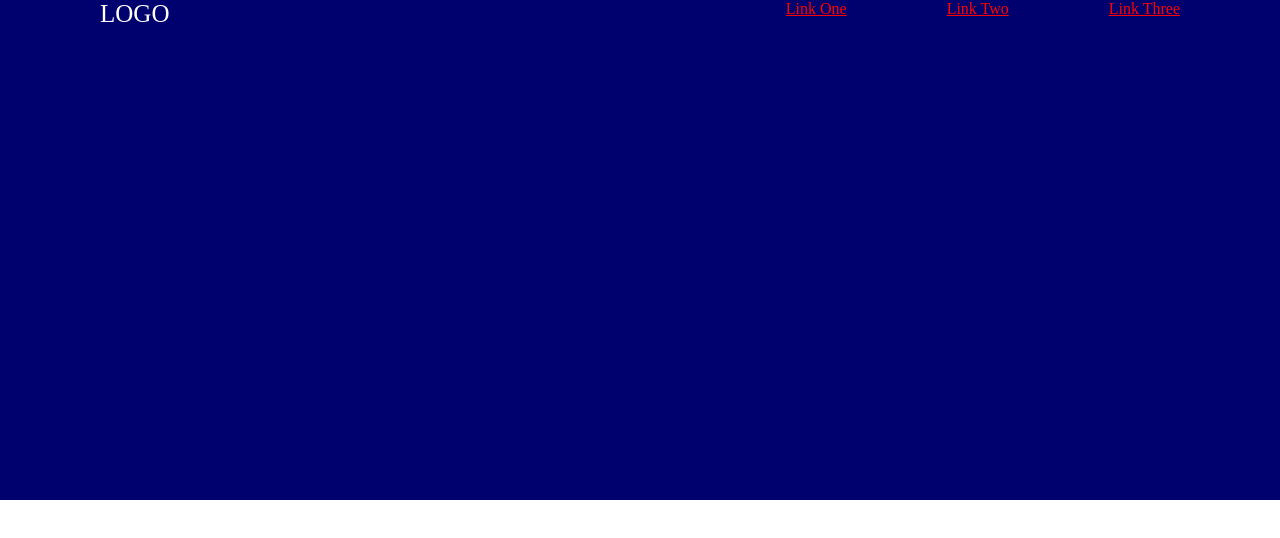
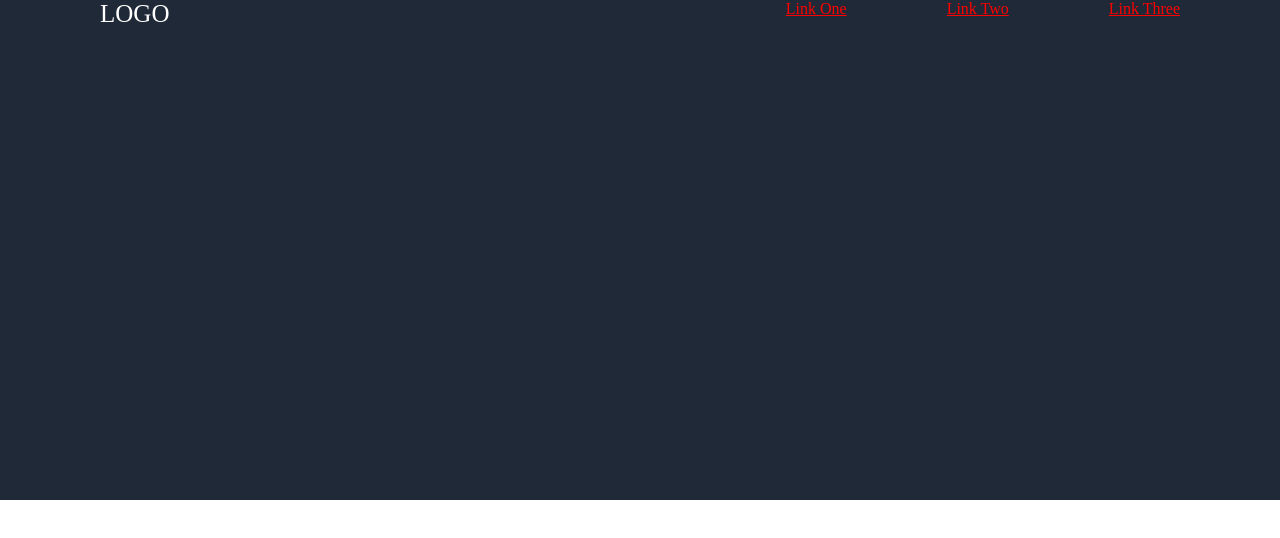
Before and after one commit to TBunny187/odin-landing-page, a plain HTML site: page index.html in a window 1280 px wide. Drawn offline with Linux system fonts and the light colour scheme.

Commit message:
change header background color

```diff
--- a/styles.css
+++ b/styles.css
@@ -8,11 +8,11 @@ div {
     padding: 0 50px;
     border: 0;
     height: 400px;
-    background-color: #00006f;
+    background-color: #1F2937;
 }
 
-div.header {
-    background-color: #00006f;
+div.header, div.footer {
+    background-color: #1F2937;
     height: 100px;
     display: flex;
     justify-content: space-between;
```
